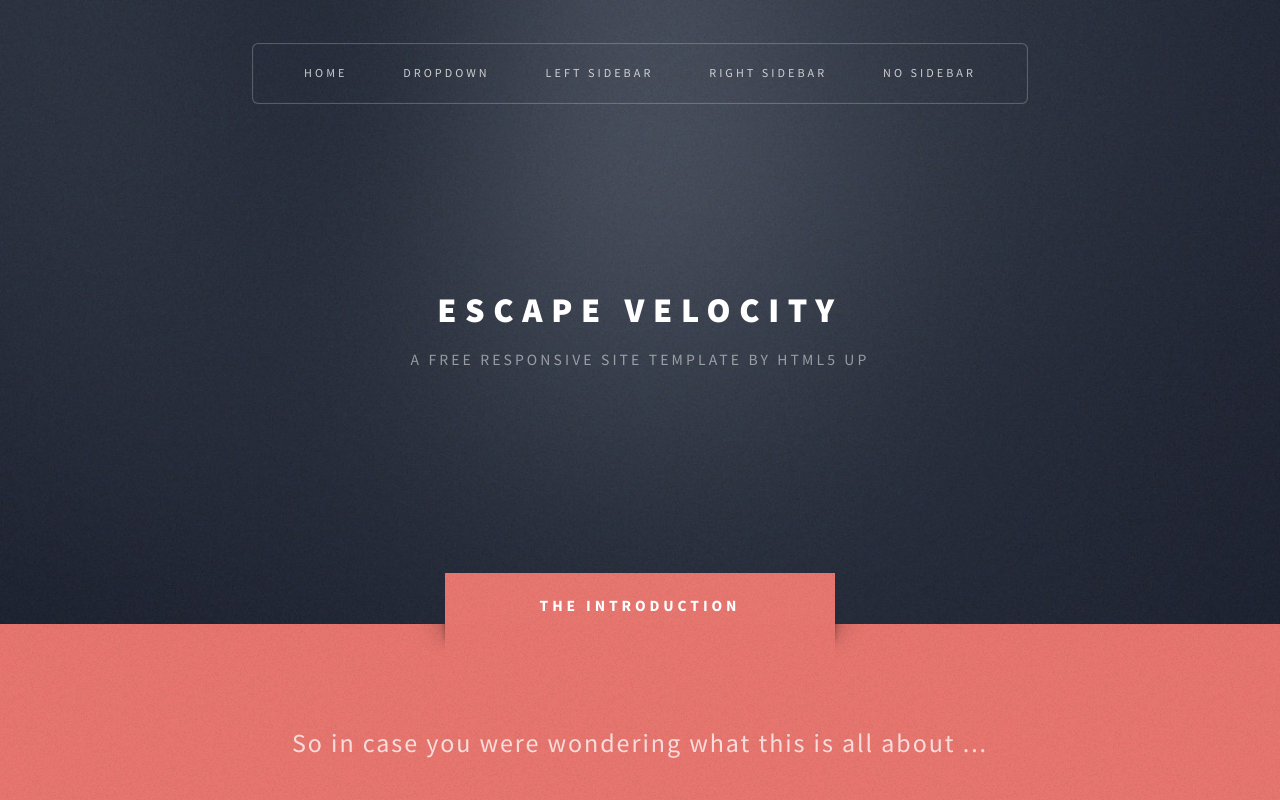
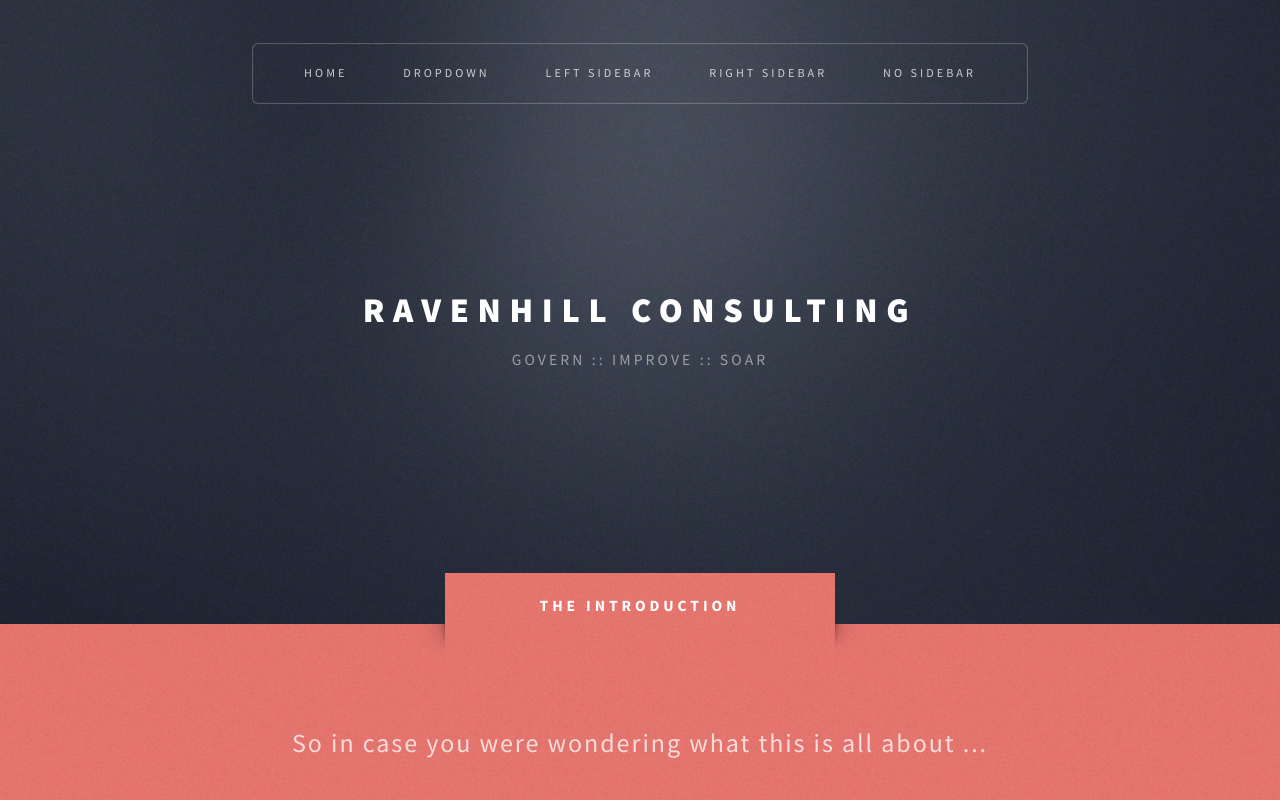
Before and after one commit to RavenHillConsulting/RavenHillConsulting.github.io, a plain HTML site: page index.html in a window 1280 px wide. Shown: the top 800 px of the page. Drawn offline with Linux system fonts and the light colour scheme.

Commit message:
adjusted the title and meta stuff

```diff
--- a/index.html
+++ b/index.html
@@ -6,10 +6,10 @@
 -->
 <html>
 	<head>
-		<title>Escape Velocity by HTML5 UP</title>
+		<title>Ravenhill Consulting | Soar</title>
 		<meta http-equiv="content-type" content="text/html; charset=utf-8" />
-		<meta name="description" content="" />
-		<meta name="keywords" content="" />
+		<meta name="description" content="Ravenhill is a consulting firm in Lafayette Louisiana serving businesses in the area of Governance, Risk, and Compliance. We do more than help you comply with the likes of ISO, SEMS, and OHSAS. We help you soar." />
+		<meta name="keywords" content="Lafayette Louisiana, ISO 9001, ISO 14001, OHSAS 18001, SEMS, Governance, Risk Management, Compliance" />
 		<!--[if lte IE 8]><script src="css/ie/html5shiv.js"></script><![endif]-->
 		<script src="js/jquery.min.js"></script>
 		<script src="js/jquery.dropotron.min.js"></script>
@@ -31,8 +31,8 @@
 
 					<!-- Logo -->
 						<div id="logo">
-							<h1><a href="index.html">Escape Velocity</a></h1>
-							<p>A free responsive site template by HTML5 UP</p>
+							<h1><a href="index.html">Ravenhill Consulting</a></h1>
+							<p>Govern :: Improve :: Soar</p>
 						</div>
 
 					<!-- Nav -->
@@ -288,7 +288,8 @@
 				</div>
 				<div id="copyright">
 					<ul>
-						<li>&copy; Untitled</li><li>Design: <a href="http://html5up.net">HTML5 UP</a></li>
+						<li>&copy; 2015 Ravenhill Consulting</li>
+						<li>Design by HTML5 UP</li>
 					</ul>
 				</div>
 			</div>
```
